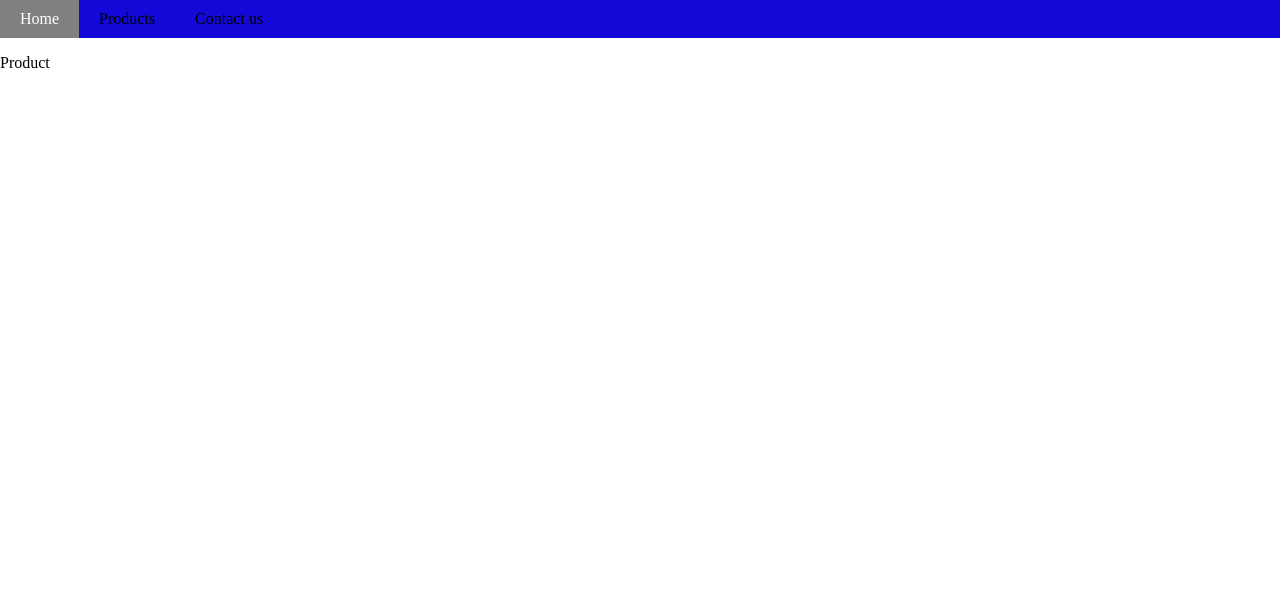
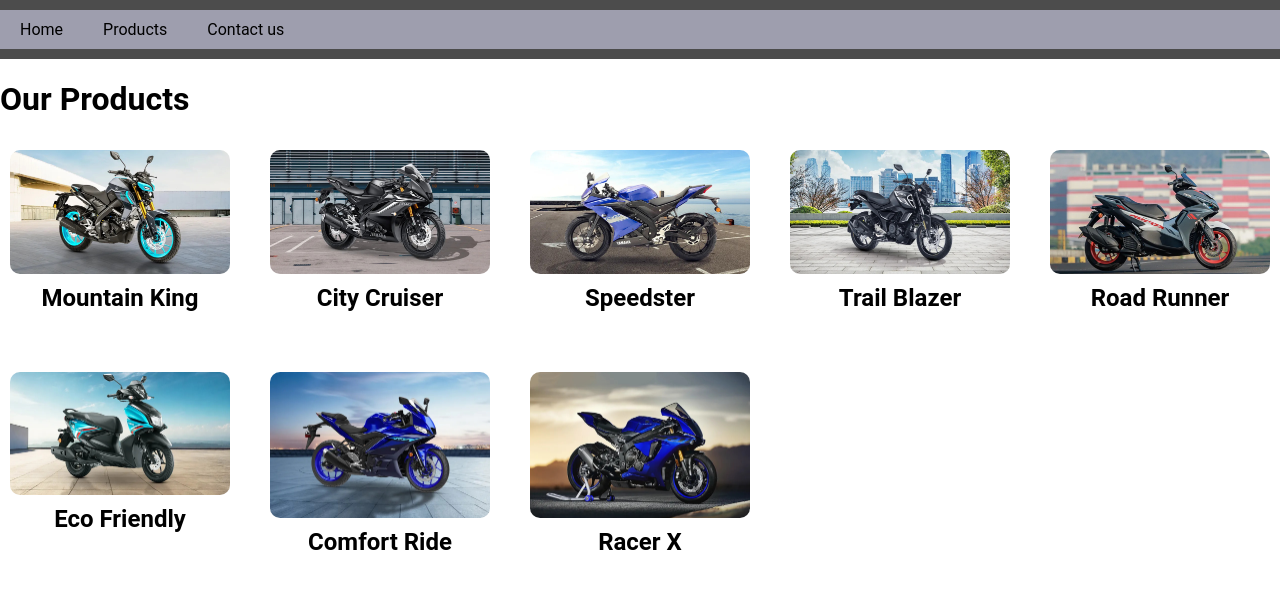
Before and after one commit to Masum0308/MIS-455_Midterm-Practical, a plain HTML site: page products.html in a window 1280 px wide. Drawn offline with Linux system fonts and the light colour scheme.

Commit message:
working on product page

```diff
--- a/products.html
+++ b/products.html
@@ -14,7 +14,46 @@
       <a href="contact.html"><div class="nav-items">Contact us</div></a>
     </nav>
   </header>
-  <p>Product</p>
+
+  <main class="products-main">
+    <h1>Our Products</h1>
+    <div class="product-grid">
+        <div class="product-item">
+            <img src="image/bike (1).jpg" alt="Mountain King">
+            <h2>Mountain King</h2>
+        </div>
+        <div class="product-item">
+            <img src="image/bike (2).jpg" alt="City Cruiser">
+            <h2>City Cruiser</h2>
+        </div>
+        <div class="product-item">
+            <img src="image/bike (3).jpg" alt="Speedster">
+            <h2>Speedster</h2>
+        </div>
+        <div class="product-item">
+            <img src="image/bike (4).jpg" alt="Trail Blazer">
+            <h2>Trail Blazer</h2>
+        </div>
+        <div class="product-item">
+            <img src="image/bike (5).jpg" alt="Road Runner">
+            <h2>Road Runner</h2>
+        </div>
+        <div class="product-item">
+            <img src="image/bike (6).jpg" alt="Eco Friendly">
+            <h2>Eco Friendly</h2>
+        </div>
+        <div class="product-item">
+            <img src="image/bike (7).jpg" alt="Comfort Ride">
+            <h2>Comfort Ride</h2>
+        </div>
+        <div class="product-item">
+            <img src="image/bike (8).jpg" alt="Racer X">
+            <h2>Racer X</h2>
+        </div>
+    </div>
+</main>
+
+
 
 </body>
 </html>
--- a/style/product.css
+++ b/style/product.css
@@ -1,9 +1,12 @@
 body {
+    font-family: 'Roboto', sans-serif;
     margin: 0;
     padding: 0;
+    box-sizing: border-box;
+    background-size: cover;
   }
   nav {
-    background-color: rgb(19, 8, 215);
+    background-color: rgb(158, 158, 174);
     display: flex;
   }
   .nav-items {
@@ -21,3 +24,34 @@ body {
   nav a {
     text-decoration: none;
   }
+
+  header, footer {
+    background-color: rgba(0, 0, 0, 0.7);
+    color: #fff;
+    padding: 10px 0;
+    text-align: center;
+}
+
+.product-grid {
+    display: grid;
+    grid-template-columns: repeat(auto-fill, minmax(200px, 1fr));
+    gap: 20px;
+    margin-top: 20px;
+}
+
+.product-item {
+    background-color: rgba(255, 255, 255, 0.9);
+    border-radius: 10px;
+    padding: 10px;
+    text-align: center;
+    color: #000;
+}
+
+.product-item img {
+    width: 100%;
+    border-radius: 10px;
+}
+
+.product-item h2 {
+    margin-top: 10px;
+}
```
